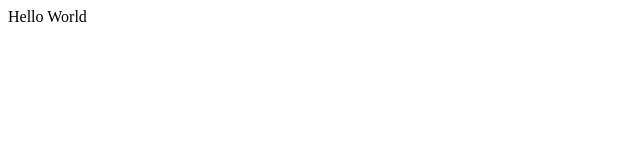
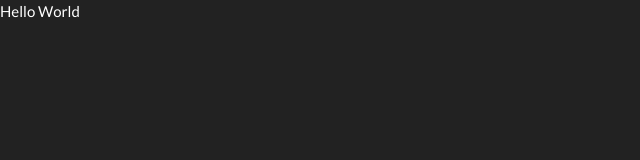
Before and after one commit to SalsaAddict/emusicalitypwa, a website: page index.html in a window 1280 px wide. Shown: the whole page, without its empty margins (0-640 px from the left). Drawn offline with nearby package versions, Linux system fonts and the light colour scheme; some packages are replaced by stand-ins of ours.

Commit message:
Web Manifest

```diff
--- a/index.html
+++ b/index.html
@@ -2,9 +2,13 @@
 <html lang="en" ng-app="emusicality">
 
 <head>
+    <link rel="canonical" href="https://emusicality.co.uk">
+    <link rel="manifest" href="manifest.webmanifest">
     <meta charset="UTF-8">
     <meta name="viewport" content="width=device-width, initial-scale=1.0">
     <title>Document</title>
+    <link rel="stylesheet" type="text/css" href="node_modules/bootswatch/dist/darkly/bootstrap.min.css">
+    <link rel="stylesheet" type="text/css" href="node_modules/font-awesome/css/font-awesome.min.css">
 </head>
 
 <body>
```
Also changed, not shown: img/icon-192x192.png (added), img/icon-512x512.png (added), manifest.webmanifest (added).
